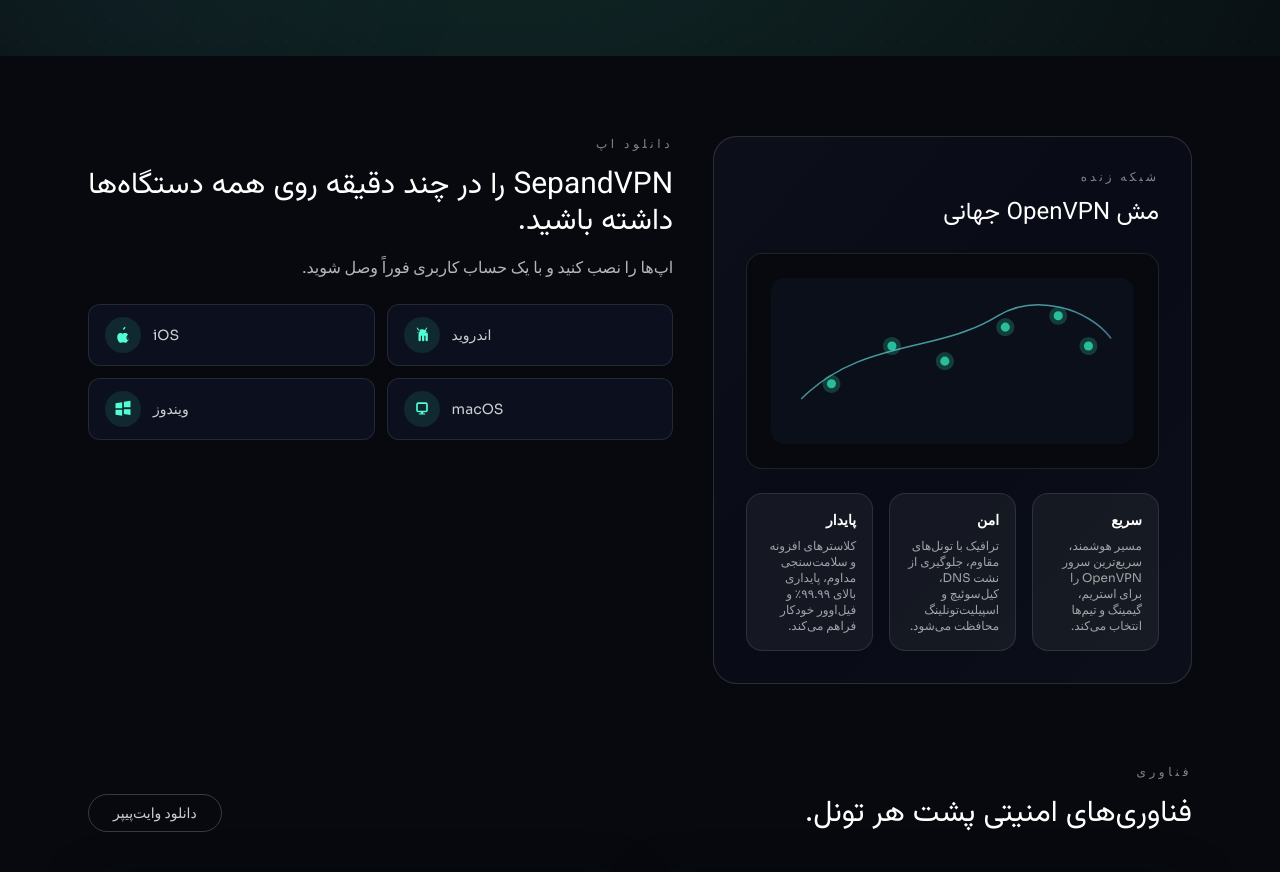
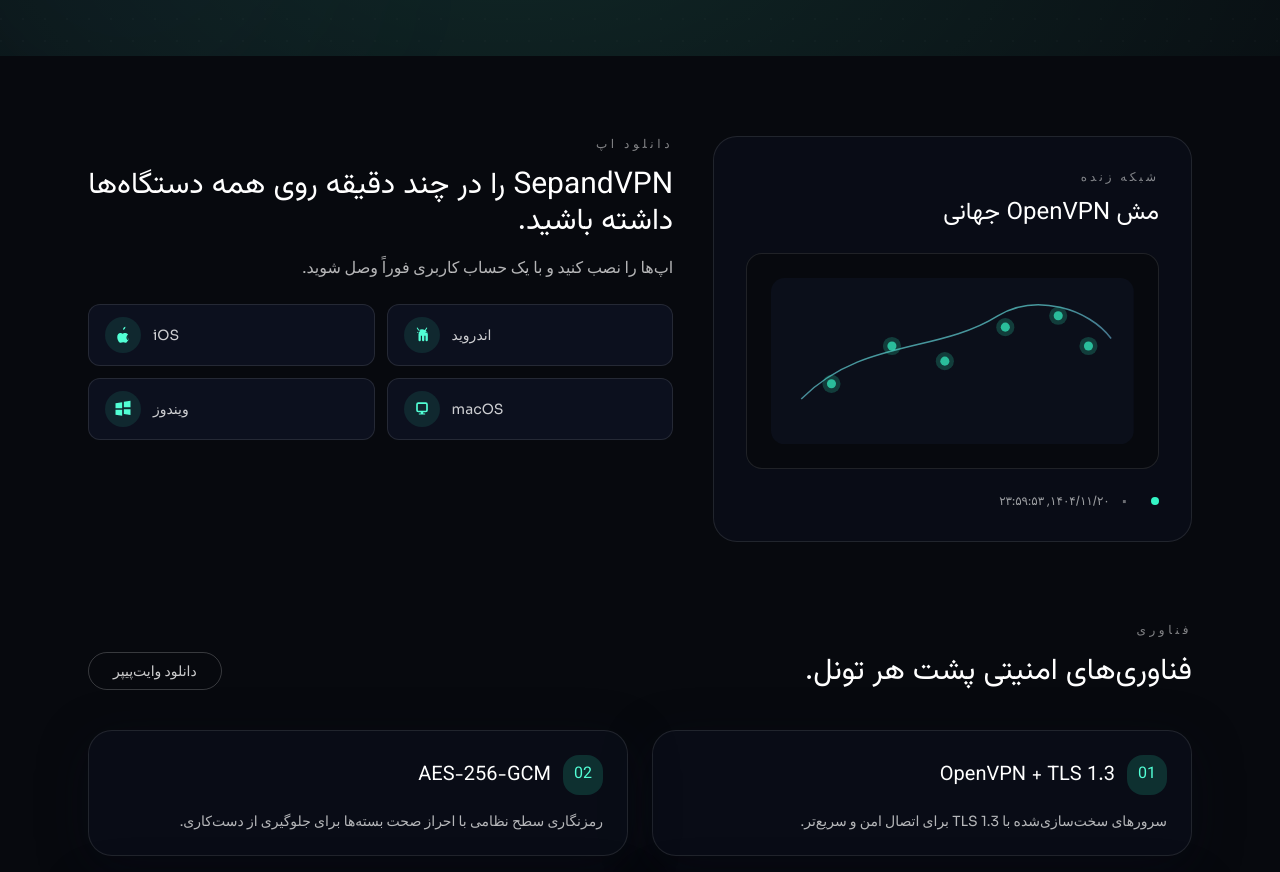
Before and after one commit to ehsandata/sepandvpn, a React (Vite) app: page / in a window 1280 px wide. Shown: the part 620-1492 px from the top of the page. Built offline with nearby package versions, Linux system fonts and the light colour scheme.

Commit message:
Adjust live network status placement

```diff
--- a/src/pages/Home.jsx
+++ b/src/pages/Home.jsx
@@ -5,8 +5,9 @@
 import { useI18n } from "../i18n/I18nProvider.jsx";
 
 export default function Home() {
-  const { t, dir } = useI18n();
+  const { t, dir, language } = useI18n();
   const [routeIndex, setRouteIndex] = useState(0);
+  const [now, setNow] = useState(new Date());
   const routes = t.home.liveRoutes || [];
   const platforms = [
     {
@@ -70,6 +71,11 @@
     }, 2800);
     return () => clearInterval(id);
   }, [routes.length]);
+
+  useEffect(() => {
+    const id = setInterval(() => setNow(new Date()), 60000);
+    return () => clearInterval(id);
+  }, []);
 
   const activeRoute = routes[routeIndex] || {
     route: t.home.liveCard.routeValue,
@@ -194,7 +200,6 @@
               </div>
             </div>
             <div className="relative rtl-text rtl-second" data-aos="fade-left">
-              <div className="absolute inset-0 rounded-3xl border border-white/10 bg-gradient-to-br from-white/5 via-transparent to-white/5" />
               <div className="relative rounded-3xl border border-white/10 bg-ink-900/70 p-8">
                 <p className="text-xs uppercase tracking-[0.25em] text-white/50">
                   {t.home.securityStack.networkLabel}
@@ -230,13 +235,13 @@
                     ))}
                   </svg>
                 </div>
-                <div className="mt-6 grid gap-4 md:grid-cols-3">
-                  {t.home.pillars.map((pillar) => (
-                    <div key={pillar.title} className="rounded-2xl border border-white/10 bg-white/5 p-4">
-                      <p className="text-sm font-semibold text-white">{pillar.title}</p>
-                      <p className="mt-2 text-xs text-white/60">{pillar.description}</p>
-                    </div>
-                  ))}
+                <div className="mt-6 flex flex-wrap items-center gap-3 text-xs text-white/70">
+                  <span className="h-2 w-2 rounded-full bg-neon-500" />
+                  <span>{t.common.serverStatus}</span>
+                  <span className="text-white/40">•</span>
+                  <span className="text-white/60">
+                    {now.toLocaleString(language === "fa" ? "fa-IR" : "en-US")}
+                  </span>
                 </div>
               </div>
             </div>
```
